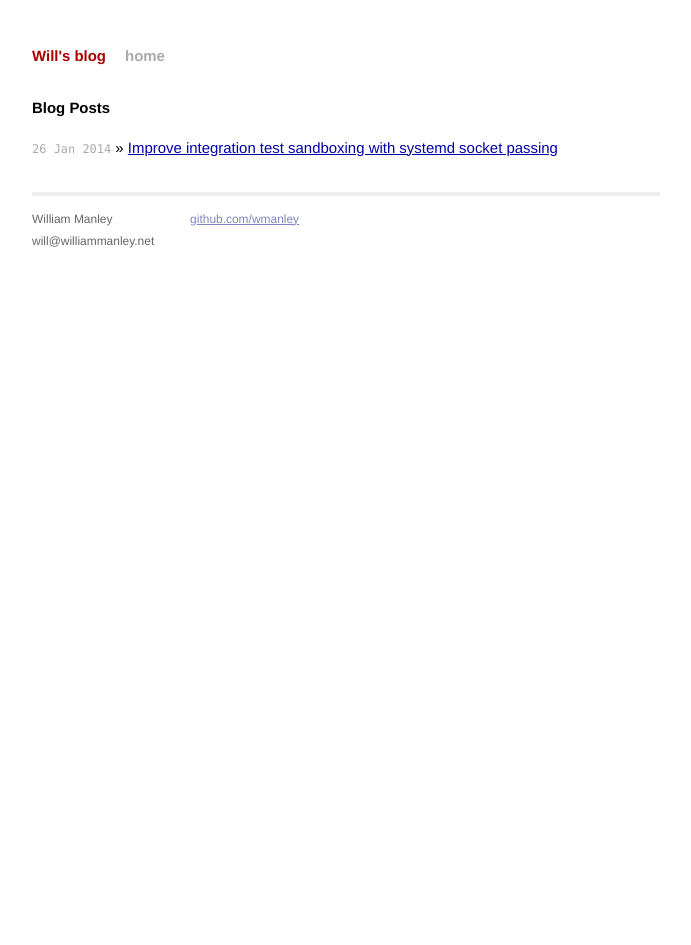
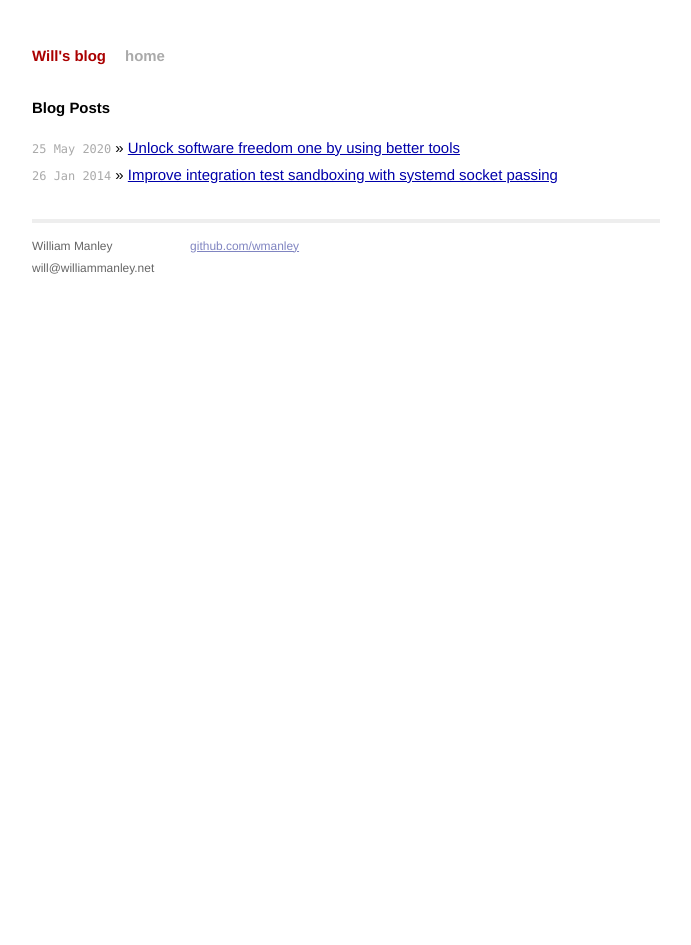
Before and after one commit to wmanley/wmanley.github.io, a Jekyll site: the page built from index.html, in a window 1280 px wide. Shown: the whole page, without its empty margins (294-985 px from the left). Built offline with Jekyll 4.4.1, drawn with Linux system fonts in a browser that asks for light colours; Markdown is read by kramdown in place of the engine named in the settings; part of the change alters nothing that is shown.

Commit message:
Add new blog post "Unlock software freedom one by using better tools"

```diff
--- a/_config.yml
+++ b/_config.yml
@@ -1,3 +1,2 @@
 name: Will's blog
-markdown: redcarpet
-pygments: true
+highlighter: rouge
--- /dev/null
+++ b/_posts/2020-05-25-unlock-software-freedom-one-by-using-better-tools.markdown
@@ -0,0 +1,57 @@
+---
+layout: post
+title:  "Unlock software freedom one by using better tools"
+date:   2020-05-25
+categories:
+---
+An idea that I've had burrowing into my mind for quite a few years now is that free software distros are held back by the crap build tools that are used to build software - but the lack of availability of better tools isn’t the cause of the problem.
+
+If you want to make a modification to your system it's a massive ball-ache.  In my opinion just getting to the point where you can find the relevant package and build it is harder than making the change in most cases.  I think it's a real shame that we have these distros full of software with source available, but you'd never think of making small changes because there's such a hurdle to get over, and that hurdle isn't knowing programming, or understanding the code - it's just the inconvenience of building and running your modified version.
+
+Back in 2006 (I think) there was the project called [One Laptop Per Child][olpc].  One of the ideas behind it was that not only was this a tool to enable children in the developing world to do things like wikipedia access, word processing, and spreadsheets, but that it was a tool that they could mould themselves.  They could change any part of the software that made up the device, safely, in such a way that they couldn't brick the device and any changes were easily revertible.  The thing that really captured my imagination was a button on the keyboard labelled "View Source"!  Imagine that!  You're using a piece of software and you want to know how it works, or you want it to work differently and you press the button, and there it is in the editor.  You could make a change and build and run it in one click. Perhaps with another click you could share your changes with the world.
+
+Blam! Suddenly the [four freedoms] aren't some abstract idea the advantages of which are reserved for professional software engineers, but they're available in practice to a much larger audience of interested amateurs.  In particular, freedom 1, the freedom that is least convenient to exercise now:  "The freedom to study how the program works, and change it so it does your computing as you wish" was previously mostly academic to all but the tiniest fraction of users of the software, but is now much broader.
+
+Included in this group of interested amateurs are children.  I can imagine myself as a child pressing that button just to see what happens? what does it look like? What happens if I...?  Suddenly it becomes play rather than study and discipline and work.
+
+I don't know how (or if) the view source button ever worked, but I find the idea behind it is exciting.
+
+We can see what children (and adults) are capable of when given the right environment in their amazing Minecraft creations.  It doesn't matter that the environment is constrained, it just matters that the initial barrier to entry is low enough.  See also the boot to BASIC BBC micro.  You turn the machine on and there you are, ready to start.  Along with similar machines it spawned an entire industry of software engineers.
+
+----
+
+So if the main blocks to this are getting the source and then building the software, what is the solution?  I think Google has built (but more importantly - uses) tools that solve both these problems.
+
+Internally Google[^1] have a build system called Blaze (see also its open-source cousin Basel). It's fast at building software at staggering scale.  Scale larger than any Linux distro.  How is it capable of doing this?  All build steps are reproducible - this in-turn makes them cacheable.  Secondly the tool has a complete view of the entire build-dependency graph, right back to each source-file checked into the repo. What does this mean? It means that when you change a source file, be it a C file or a header or some code-generation bit, all the dependents are built, but no more.  It means that they can be all built in parallel across a fleet of machines, so you get your results promptly.  It means that if a generated file would not be affected by that change it is not built.
+
+Contrast this with a typical Linux distro, binary or source based.  The concept of packages cuts through the build graph at a level of fixed scale.  We define dependencies between packages, and within any particular package there is a build system that defines the finer grained dependencies. This `.so`, depends on this object file that depends on this source file.  Change the source of a man page in openoffice?  You rebuild the whole package including all the source files and running big fat linking steps.  Add a comment to a source file in a library?  Do the dependent packages need to be rebuilt?  That's a decision that needs to be taken manually every time.
+
+With traditional binary distros this is made kind-of tractable by dynamic linking - allowing you to delay the final steps of constructing your system to run-time.  I think dynamic linking makes sense where runtime selection of code is genuinely needed, and IPC has too much overhead.  Examples include using the right GL library for your hardware, or adding new [GStreamer] elements for decoding some new video format.  It's also not so onerous for cases where the ABI is small, clear and the library has few dependencies of its own.  It can be necessary for proprietary software, where rebuilding to fix an issue in a dependency isn't possible . But in a lot of cases it's there just to work around the way that software is packaged, delaying linking to run-time because rebuilding is just too onerous.
+
+Google uses open-source software packages internally.  How do they deal with the fact that OSS comes as packages with their own build systems?  How do they cope with not having global visibility of the build graph? The answer is that they don't. If you want to use an open-source dependency in your google project you need to convert the build system to Blaze.  This only has to happen once for any project.  Popular open-source libraries will already have been converted, so chances are that you can just reuse that effort.  By doing so the huge proprietary megacorp gains more of the benefits of the fact that the software is free (as in freedom) than the free-software distros can!
+
+----
+
+That covers building the software, what about getting the source?  Within google every developer effectively has the entire Google codebase checked out on their machine, as a FUSE filesystem.  It's called ["Client in the Cloud"][1].  So you want the source locally?  It's already there. Imagine this applied to Debian.  You want to make a change to openoffice, but it's huge and you don't have space for the whole thing?  It's ok, it's already there. Microsoft are developing a system for git that can handle repos of the scale of the whole of Debian. It's open-source, but currently Windows only.  See ["VFS for Git"][2].
+
+----
+
+What would such a distro look like?  I’ve seen one example of this from a few years ago [gittup].  It consists of a git repo containing a submodule for every package.  Each package has been modified to build using the tup build system.  They can now make a change to any file and run a build and they get a new system in seconds. Check out the [website][http://gittup.org/gittup/], particularly the section “What gittup.org does that nobody else can”. It gives you a taste for what might be possible. The tools used in gittup wouldn’t scale to the size of Debian, on the other hand we know tools that will, or could.  But it’s not about the tools…
+
+The challenge is the sheer amount of software to be packaged is tremendous.  Having a complete view of the build graph requires converting every package to the same build system. This requires many people, each with some level of expertise in their package, all pulling in the same direction, all choosing the same tooling. It’s a social problem, rather than a technical one.
+
+As Antoine de Saint-Exupéry said:
+
+> “If you want to build a ship, don’t drum up the men to gather wood, divide the work, and give orders. Instead, teach them to yearn for the vast and endless sea.”
+
+So this is my attempt to generate that yearning.
+
+[1]: https://cacm.acm.org/magazines/2016/7/204032-why-google-stores-billions-of-lines-of-code-in-a-single-repository/fulltext
+[2]: https://vfsforgit.org/
+[gittup]: https://github.com/gittup/gittup
+[GStreamer]: https://gstreamer.freedesktop.org/
+[olpc]: http://one.laptop.org/
+[four freedoms]: https://www.gnu.org/philosophy/free-sw.html
+
+
+[^1]: Note: I've never worked for Google, this is just my understanding from information google has published and talking to googlers and ex-googlers. Ultimately whether what I say about how things work at google is true or not is irrelevant to the substance of this article.  This is about how the free software ecosystem and distros in particular could be different, and better.  Google is a strawman in this instance I've used to make the ideas more concrete.
```
